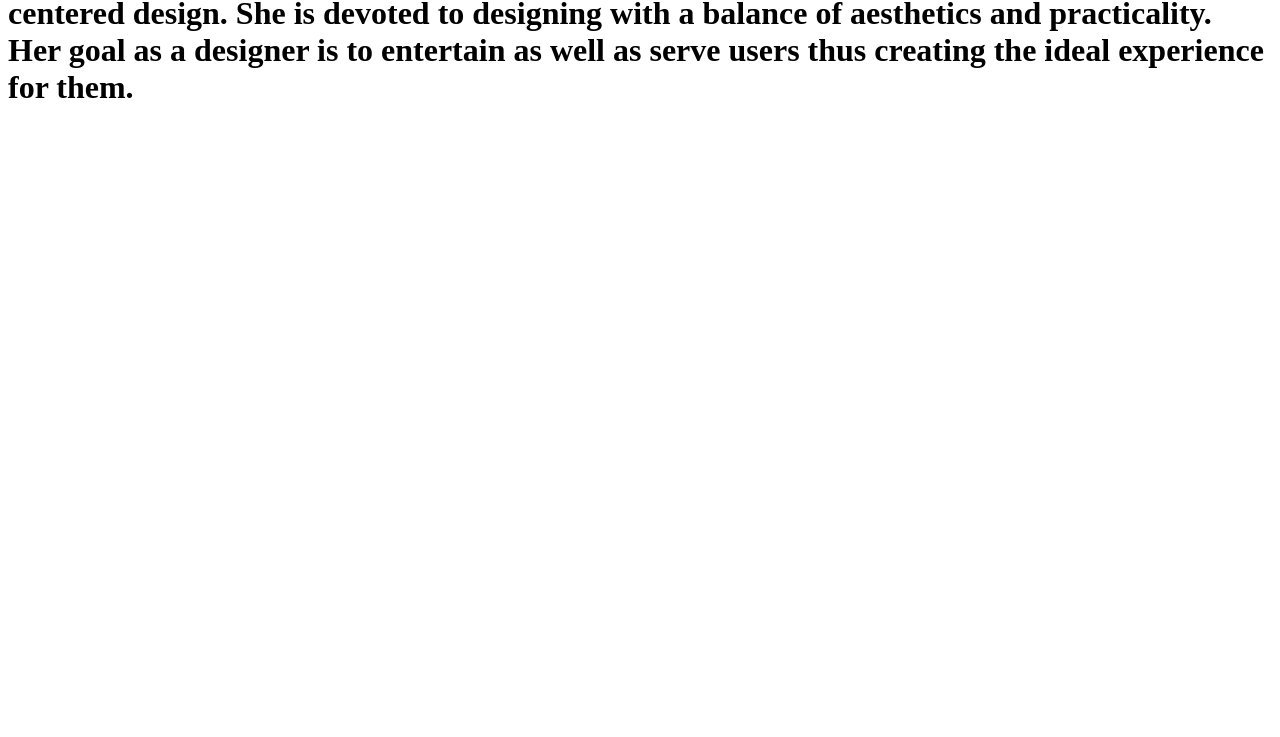
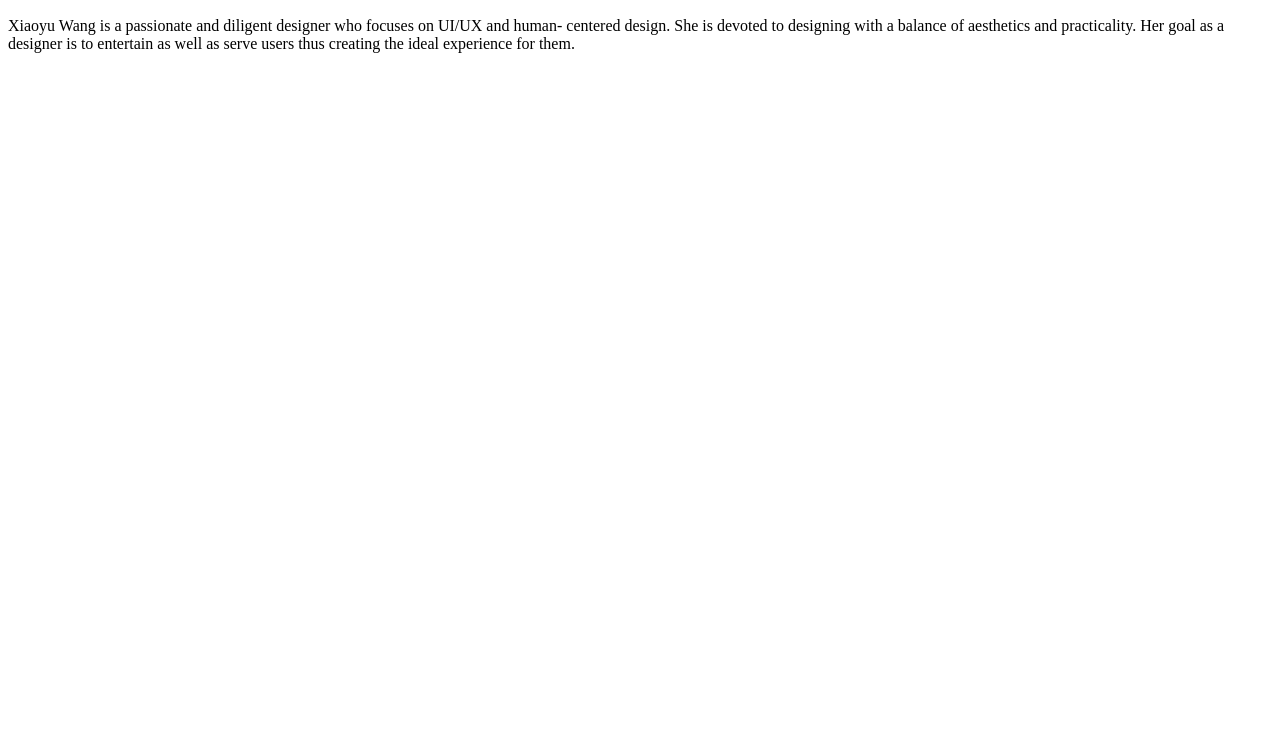
Before and after one commit to wangx512/XiaoyuWang_Week2, a plain HTML site: page index.html in a window 1280 px wide. Shown: the part 63-800 px from the top of the page. Drawn offline with Linux system fonts and the light colour scheme.

Commit message:
Update index.html

```diff
--- a/index.html
+++ b/index.html
@@ -1,9 +1,10 @@
 <!DOCTYPE html>
 <html>
 	<head>
-		<title> This is Xiaoyu Wang</title>
+		<title>xyw</title>
 	</head>
 	<body>
-		<h1>Xiaoyu Wang is a passionate and diligent designer who focuses on UI/UX and human- centered design. She is devoted to designing with a balance of aesthetics and practicality. Her goal as a designer is to entertain as well as serve users thus creating the ideal experience for them.</h1>
+		<h1>Xiaoyu Wang</h1>
+		<p>Xiaoyu Wang is a passionate and diligent designer who focuses on UI/UX and human- centered design. She is devoted to designing with a balance of aesthetics and practicality. Her goal as a designer is to entertain as well as serve users thus creating the ideal experience for them.</p>
 	</body>
 </html>
```
